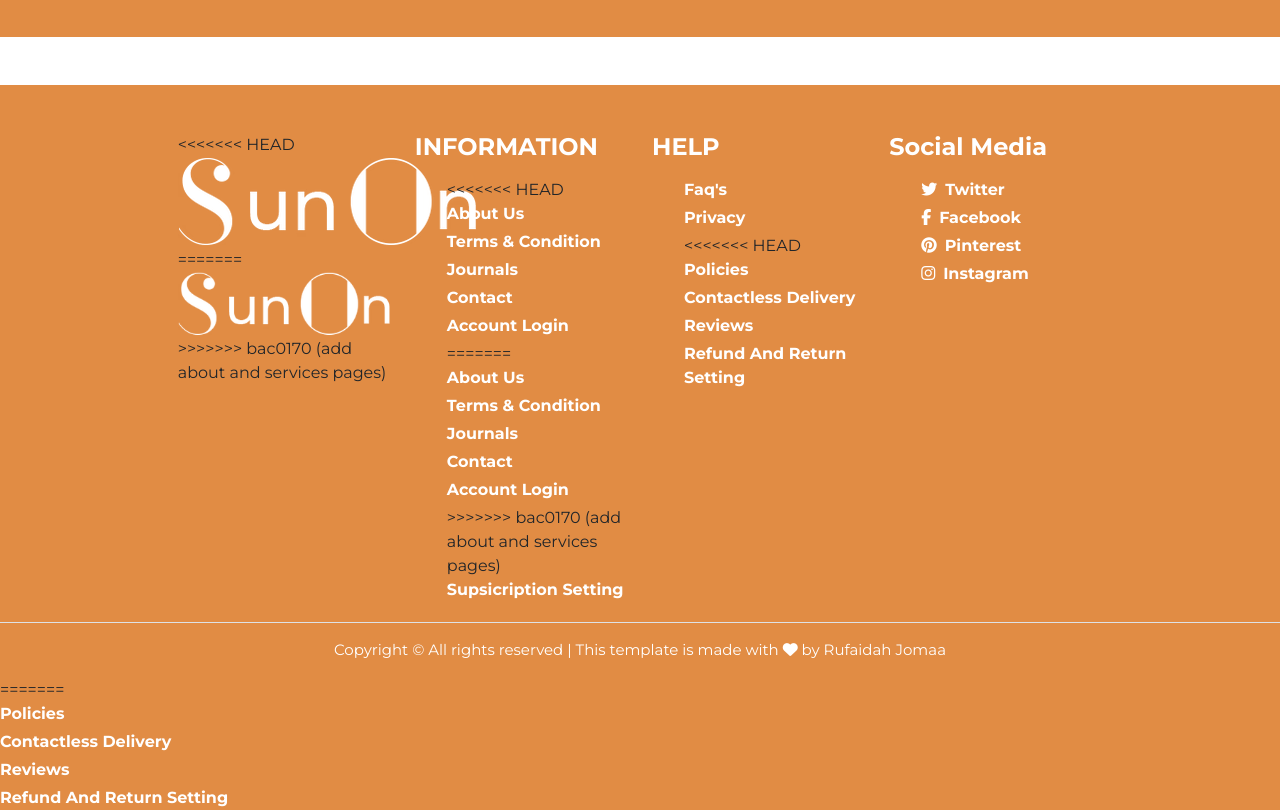
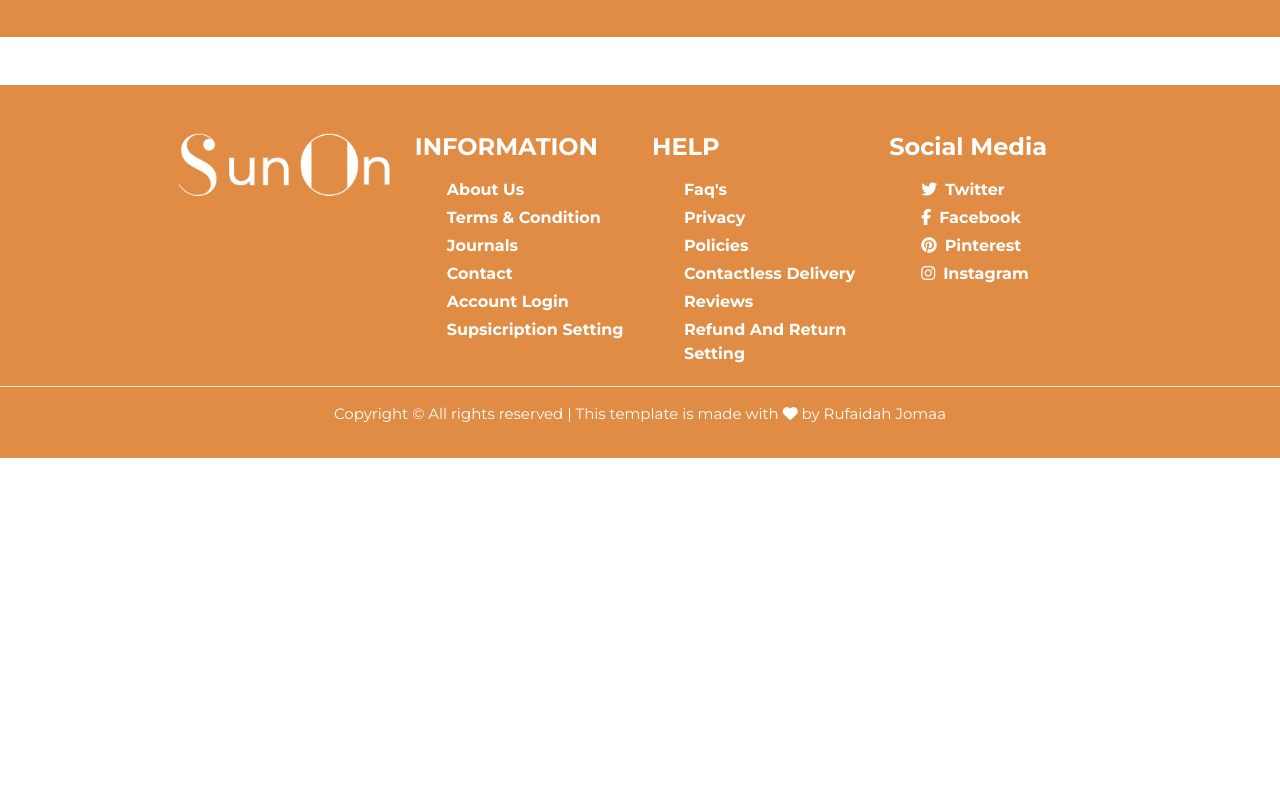
Before and after one commit to rufaidah-jomaa/SunOn-Skin-Care-Products, a plain HTML site: page index.html in a window 1280 px wide. Shown: the part 4240-5050 px from the top of the page. After the commit the page ends 4698 px from the top, so only its background shows below. Drawn offline with Linux system fonts and the light colour scheme.

Commit message:
Edit footer in home page

```diff
--- a/index.html
+++ b/index.html
@@ -379,23 +379,11 @@
     <div class="container">
       <div class="row">
         <div class="col-md-6 col-lg-3 h-auto ">
-<<<<<<< HEAD
-          <img src="assets/images/sunon-logo.avif" alt="sunon-logo">
-=======
           <img src="assets/images/sunon-logo.avif" alt="sunon-logo" class="img-fluid">
->>>>>>> bac0170 (add about and services pages)
         </div>
         <div class="  col-md-6 col-lg-3">
           <h4 class="text-white fw-bold mb-3">INFORMATION</h4>
           <ul>
-<<<<<<< HEAD
-            <li class="list-unstyled pb-1"><a href="#" class="text-white text-decoration-none fw-bold ">About Us</a></li>
-            <li class="list-unstyled pb-1"><a href="#" class="text-white text-decoration-none fw-bold ">Terms & Condition</a>
-            </li>
-            <li class="list-unstyled pb-1"><a href="#" class="text-white text-decoration-none fw-bold ">Journals</a></li>
-            <li class="list-unstyled pb-1"><a href="#" class="text-white text-decoration-none fw-bold ">Contact</a></li>
-            <li class="list-unstyled pb-1"><a href="#" class="text-white text-decoration-none fw-bold ">Account Login</a></li>
-=======
             <li class="list-unstyled pb-1"><a href="#" class="text-white text-decoration-none fw-bold ">About Us</a>
             </li>
             <li class="list-unstyled pb-1"><a href="#" class="text-white text-decoration-none fw-bold ">Terms &
@@ -406,7 +394,6 @@
             <li class="list-unstyled pb-1"><a href="#" class="text-white text-decoration-none fw-bold ">Contact</a></li>
             <li class="list-unstyled pb-1"><a href="#" class="text-white text-decoration-none fw-bold ">Account
                 Login</a></li>
->>>>>>> bac0170 (add about and services pages)
             <li class="list-unstyled pb-1"><a href="#" class="text-white text-decoration-none fw-bold ">Supsicription
                 Setting</a></li>
           </ul>
@@ -417,31 +404,6 @@
             <li class="list-unstyled pb-1"><a href="#" class="text-white text-decoration-none  fw-bold">Faq's</a></li>
             <li class="list-unstyled pb-1"><a href="#" class="text-white text-decoration-none  fw-bold">Privacy</a>
             </li>
-<<<<<<< HEAD
-            <li class="list-unstyled pb-1"><a href="#" class="text-white text-decoration-none fw-bold ">Policies</a></li>
-            <li class="list-unstyled pb-1"><a href="#" class="text-white text-decoration-none  fw-bold">Contactless Delivery</a></li>
-            <li class="list-unstyled pb-1"><a href="#" class="text-white text-decoration-none  fw-bold">Reviews</a></li>
-            <li class="list-unstyled pb-1"><a href="#" class="text-white text-decoration-none  fw-bold">Refund And Return
-                Setting</a></li>
-          </ul>
-        </div>
-
-      <div class="col-lg-3 col-md-6">
-        <h4 class="text-white fw-bold mb-3">Social Media</h4>
-        <ul>
-          <li class="list-unstyled pb-1"><i class="fa-brands fa-twitter text-white me-2"></i><a href="#" class="text-white text-decoration-none fw-bold ">Twitter</a></li>
-          <li class="list-unstyled pb-1"><i class="fa-brands fa-facebook-f text-white me-2"></i><a href="#" class="text-white text-decoration-none fw-bold ">Facebook</a></li>
-          <li class="list-unstyled pb-1"><i class="fa-brands fa-pinterest text-white me-2"></i><a href="#" class="text-white text-decoration-none  fw-bold">Pinterest</a></li>
-          <li class="list-unstyled pb-1"><i class="fa-brands fa-instagram text-white me-2"></i><a href="#" class="text-white text-decoration-none  fw-bold">Instagram</a></li>
-          </li>
-        </ul>
-      </div>
-    </div>
-    </div>
-   <div class="copyright border-top h-auto">
-      <p class="text-center text-white pt-3">Copyright © All rights reserved | This template is made with <i class="fa-solid fa-heart text-white"></i> by Rufaidah Jomaa</p>
-   </div>
-=======
             <li class="list-unstyled pb-1"><a href="#" class="text-white text-decoration-none fw-bold ">Policies</a>
             </li>
             <li class="list-unstyled pb-1"><a href="#" class="text-white text-decoration-none  fw-bold">Contactless
@@ -473,7 +435,6 @@
       <p class="text-center text-white pt-3">Copyright © All rights reserved | This template is made with <i
           class="fa-solid fa-heart text-white"></i> by Rufaidah Jomaa</p>
     </div>
->>>>>>> bac0170 (add about and services pages)
   </section>
   <!-- End footer  section -->
   <!-- Bootstrap v5.3 -->
```
